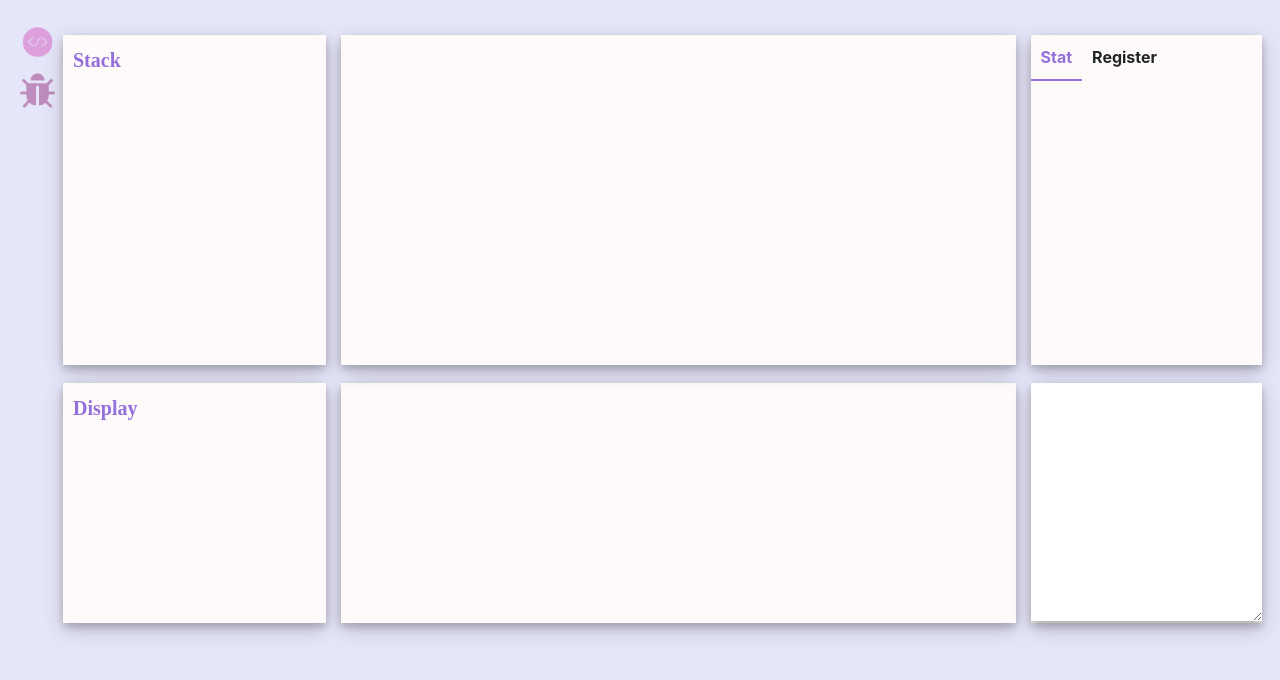
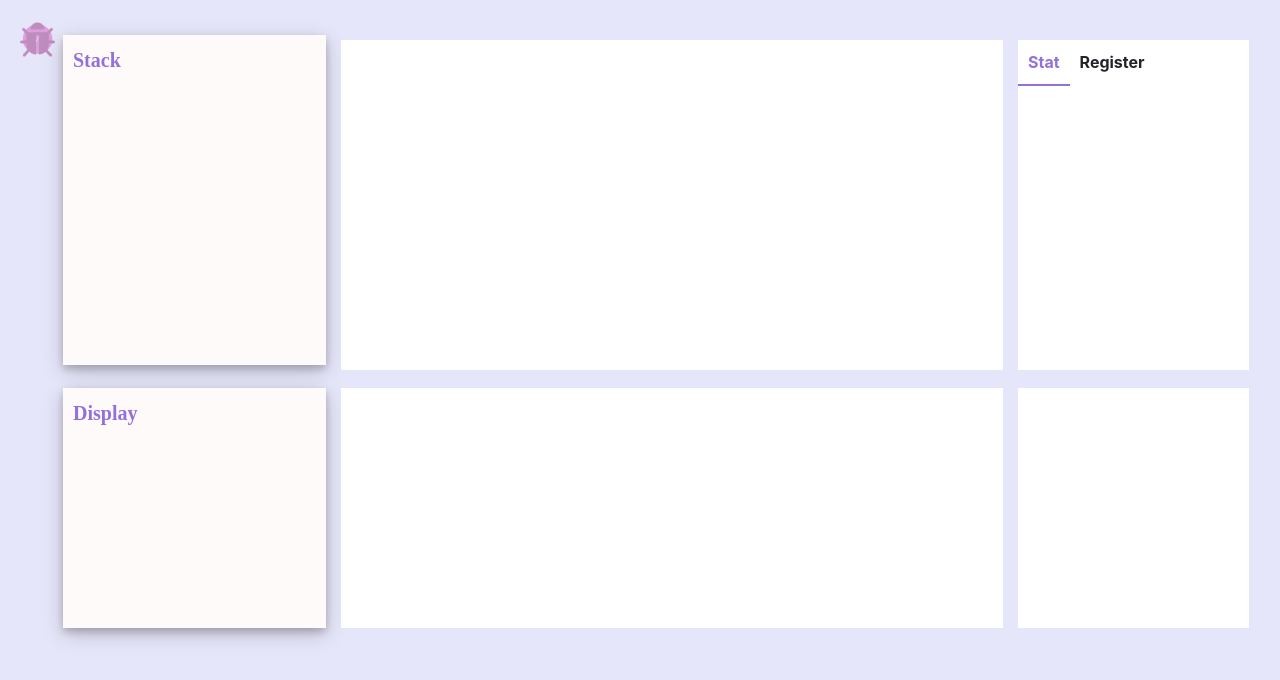
Before and after one commit to Oxer11/Y86, a Django app: page /IDE/ in a window 1280 px wide. Shown: the top 680 px of the page. Run offline with Django 3.2, Linux system fonts and the light colour scheme; some libraries are stand-ins or nearby versions; some web fonts are replaced.

Commit message:
Add files via upload

```diff
--- a/Y86_Assembly_IDE/IDE/static/IDE/style.css
+++ b/Y86_Assembly_IDE/IDE/static/IDE/style.css
@@ -1,6 +1,6 @@
 body {
             padding-bottom: 5px;
-            background: rgb(230,230,250) no-repeat fixed;
+            background-color: rgb(230,230,250);
             max-width: 1335px;
         }
 
@@ -8,72 +8,15 @@
             list-style: none;
         }
 
-		#write{
-			display:none;
-		}
+        font {
+            padding: 25px 50px;
+        }
 
-		#debug{
-			display:block;
-		}
-
-		.switch_button{
-			display:block;
-			float:left;
-			position:absolute;
-			width:35px;
-			height:35px;
-            border: none;
-			margin:10px;
-
-			opacity:0;
-			animation:show 0.5s;
-			-webkit-animation:show 1s;
-			animation-fill-mode:forwards;
-			animation-delay:2s;
-		}
-
-		.input_ys{
-			position:relative;
-			display:inline-block;
-			float:right;
-			margin:15px;
-			top:20px;
-			margin-left:28px;
-			width:45%;
-			height:540px;
-			overflow:hidden;
-			box-shadow: 0 4px 8px 0 rgba(0, 0, 0, 0.2), 0 6px 20px 0 rgba(0, 0, 0, 0.19);
-		}
-
-		.input_yo{
-			position:relative;
-			display:inline-block;
-			float:right;
-			margin:15px;
-			top:20px;
-			padding:15px;
-			width:45%;
-			height:540px;
-			overflow:auto;
-			background-color: rgb(255,250,250);
-			border:none;
-			box-shadow: 0 4px 8px 0 rgba(0, 0, 0, 0.2), 0 6px 20px 0 rgba(0, 0, 0, 0.19);
-		}
-
-		.title{
-			animation: disapp 0.5s;
-			-webkit-animation:disapp 1s;
-			animation-fill-mode:forwards;
-			animation-delay:1.5s;
-		}
-
-		.main_body{
-			opacity:0;
-			animation:show 0.5s;
-			-webkit-animation:show 1s;
-			animation-fill-mode:forwards;
-			animation-delay:2s;
-		}
+        @font-face {
+            font-family: myFont;
+            src: url(HappyKiller.ttf);
+            font-weight: bold;
+        }
 
 		@keyframes disapp
 		{
@@ -99,6 +42,138 @@
 			to {opacity:1;}
 		}
 
+		@keyframes drop
+		{
+			from {top:-40px;}
+			to {top:0px;}
+		}
+
+		@-webkit-keyframes drop
+		{
+			from {top:-40px;}
+			to {top:0px;}
+		}
+
+		@keyframes slide{
+			from:{left:-80px;}
+			to{left:0px;}
+		}
+
+		@-webkit-keyframes slide{
+			from:{left:-80px;}
+			to{left:0px;}
+		}
+
+		#write{
+			display:none;
+		}
+
+		#debug{
+			display:block;
+		}
+
+		.switch_button{
+			display:block;
+			position:absolute;
+			left:-3px;
+			top:-3px;
+			width:35px;
+			height:35px;
+            border: none;
+			margin:10px;
+		}
+
+		.swborder{
+			position:relative;
+			width:50px;
+			height:50px;
+			background:rgb(255,250,250);
+			border:none;
+			border-radius:50%;
+			box-shadow: 0 4px 8px 0 rgba(0, 0, 0, 0.2),0 6px 20px 0 rgba(0, 0, 0, 0.19);
+			transition: all 0.2s ease-in-out;
+		}
+			.swborder:hover{
+				box-shadow: 0 4px 15px 0 rgba(0, 0, 0, 0.35),0 6px 24px 0 rgba(0, 0, 0, 0.19);
+			}
+
+			#sb_w{
+				left:-80px;
+				animation:slide 0.4s;
+				-webkit-animation:slide 0.3s;
+				animation-fill-mode:forwards;
+				animation-delay:2s;
+			}
+
+			#sb_d{
+				left:-80px;
+				animation:slide 0.4s;
+				-webkit-animation:slide 0.3s;
+				animation-fill-mode:forwards;
+				animation-delay:2.1s;
+			}
+
+		.input_ys{
+			position:relative;
+			display:inline-block;
+			float:left;
+			margin:15px;
+			top:20px;
+			left:40px;
+			margin-left:28px;
+			width:40%;
+			height:580px;
+			overflow:hidden;
+		}
+
+		.input_yo{
+			position:relative;
+			display:inline-block;
+			float:left;
+			margin:15px;
+			margin-left:30px;
+			top:20px;
+			left:40px;
+			padding:15px;
+			width:50%;
+			height:580px;
+			overflow:auto;
+			background-color: #FFFFFF;
+			border:none;
+		}
+
+		#btn_input{
+			display:inline-block;
+			position:absolute;
+			width:35px;
+			height:35px;
+			top:300px;
+			left:610px;
+			transition: all 0.2s ease-in-out;
+		}
+
+			#btn_input:hover{
+				top:298.5px;
+				left:608.5px;
+				width:38px;
+				height:38px;
+			}
+
+		.title{
+			animation: disapp 0.5s;
+			-webkit-animation:disapp 0.5s;
+			animation-fill-mode:forwards;
+			animation-delay:1.5s;
+		}
+
+		.main_body{
+			opacity:0;
+			animation:show 0.3s;
+			-webkit-animation:show 0.3s;
+			animation-fill-mode:forwards;
+			animation-delay:2s;
+		}
+
         .column {
             cursor: move;
         }
@@ -111,15 +186,23 @@
             background-color: rgba(147,112,219,0.4);
         }
 
-        font {
-            padding: 25px 50px;
-        }
+		.cmd_input{
+			position:fixed;
+			left:520px;
+			width:300px;
+			height:30px;
+			border:none;
+			background:#FFFFFF;
+			border-radius:0px 0px 10px 10px;
+			overflow:hidden;
+			box-shadow: 0 4px 8px 0 rgba(0, 0, 0, 0.2), 0 6px 20px 0 rgba(0, 0, 0, 0.19);
 
-        @font-face {
-            font-family: myFont;
-            src: url(HappyKiller.ttf);
-            font-weight: bold;
-        }
+			top:-40px;
+			animation:drop 0.3s;
+			-webkit-animation:drop 0.3s;
+			animation-fill-mode:forwards;
+			animation-delay:2s;
+		}
 
         .button {
             display: inline-block;
@@ -145,43 +228,44 @@
         .code {
             display: inline-block;
             position: relative;
-            top: 15px;
-            background-color: rgb(255,250,250);
+            top: 20px;
+            background-color:#FFFFFF;
             float: left;
             height: 330px;
-            width: 54%;
+            width: 53%;
             border: none;
             padding: 0px;
             margin: 0px;
             overflow-x: hidden;
             overflow-y: auto;
-            box-shadow: 0 4px 8px 0 rgba(0, 0, 0, 0.2), 0 6px 20px 0 rgba(0, 0, 0, 0.19);
         }
 
         .stages {
             display: inline-block;
-            background-color: rgb(255,250,250);
+            background-color:#FFFFFF;
             float: left;
-            width: 54%;
+            width: 53%;
             height: 240px;
             border: none;
             padding: 10px;
-	        padding-top:7px;
-	        padding-bottom:13px;
+			padding-top:7px;
+			padding-bottom:13px;
             margin: 0px;
             margin-top: 3px;
             overflow-y:auto;
 			overflow-x:hidden;
-            box-shadow: 0 4px 8px 0 rgba(0, 0, 0, 0.2), 0 6px 20px 0 rgba(0, 0, 0, 0.19);
         }
 
             .stages td {
                 border: none;
-                height: 30px;
+                height: 35px;
             }
+			.stages td:hover{
+				background-color:rgba(255, 255, 255,0);
+			}
         table {
             width: 100%;
-            background-color: rgb(255,250,250);
+            background-color:#FFFFFF;
             border: none;
             margin: 0px;
         }
@@ -193,7 +277,7 @@
         }
 
         .code td:hover {
-            background-color: rgb(255,250,250);
+            background-color:#FFFFFF;
         }
 
         .stack {
@@ -215,14 +299,14 @@
         .tabs {
             position: relative;
             float: left;
-            background-color: rgb(255,250,250);
+            background-color:#FFFFFF;
             width: 18.5%;
             height: 330px;
             margin: 15px;
+			margin-top:20px;
             padding: 0px;
             overflow-x: hidden;
             overflow-y: auto;
-            box-shadow: 0 4px 8px 0 rgba(0, 0, 0, 0.2), 0 6px 20px 0 rgba(0, 0, 0, 0.19);
         }
 
             .tabs li {
@@ -240,7 +324,7 @@
                 border: none;
                 padding: 10px;
                 text-align: center;
-                background: rgb(255,250,250);
+                background:#FFFFFF;
                 position: relative;
                 top: 0px;
                 z-index: 3;
@@ -255,7 +339,7 @@
 
             .tabs .tab_content {
                 width: 100%;
-                background-color: rgb(255,250,250);
+                background-color:#FFFFFF;
                 height: 305px;
                 position: absolute;
                 top: 43px;
@@ -281,14 +365,14 @@
             position: relative;
 			border:none;
             float: left;
-            background-color: rgb(255,250,250);
+            background-color:#FFFFFF;
             width: 18.5%;
             height: 240px;
             margin: 15px;
 			margin-top:3px;
-			padding:0px;
-            overflow: hidden;
-            box-shadow: 0 4px 8px 0 rgba(0, 0, 0, 0.2), 0 6px 20px 0 rgba(0, 0, 0, 0.19);
+			padding:10px;
+			overflow-x:hidden;
+            overflow-y:auto;
         }
 
         mark {
@@ -296,23 +380,25 @@
             font-weight: bold;
         }
 
-		.tooltip {
+		.mytooltip {
 			position: relative;
 			display: inline-block;
 		}
 
-		.tooltip .tooltiptext {
+		.mytooltip .mytooltip_text {
 			visibility: hidden;
-			width: 100px;
-			background-color: rgba(147,112,219);
-			color: black;
+			width: 60px;
+			background-color: rgb(147,112,219);
+			color: white;
 			text-align: center;
 			border-radius: 6px;
-			padding: 3px 0;
+			padding: 1px 0px 2px 0px;
 			position: absolute;
+			left:-10px;
+			top:25px;
 			z-index: 1;
 		}
 
-		.tooltip:hover .tooltiptext {
+		.mytooltip:hover .mytooltip_text {
 			visibility: visible;
 		}
```
